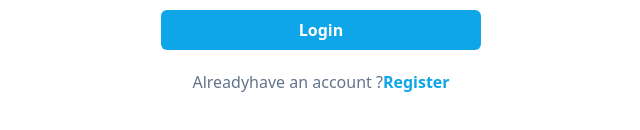
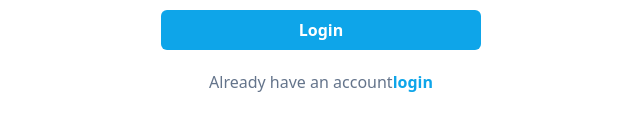
Before and after one commit to RizkyArdiansyahhh/react-with-tailwind, a React (Vite) app in the folder react-app/: page /register in a window 1280 px wide. Shown: the part 562-692 px from the top of the page, without its empty margins (319-959 px from the left). Built offline with nearby package versions, Linux system fonts and the light colour scheme.

Commit message:
conditional rendering

```diff
--- a/react-app/src/Pages/login.jsx
+++ b/react-app/src/Pages/login.jsx
@@ -3,7 +3,7 @@ import FormLogin from "../components/Fragments/FormLogin";
 
 const LoginPage = () => {
   return (
-    <AuthLayout title="Login" text="Don't have an account ?" link="/register">
+    <AuthLayout title="Login" type="login">
       <FormLogin />
     </AuthLayout>
   );
--- a/react-app/src/Pages/register.jsx
+++ b/react-app/src/Pages/register.jsx
@@ -2,7 +2,7 @@ import AuthLayout from "../components/Layouts/AuthLayout";
 import FormRegister from "../components/Fragments/FormRegister";
 const RegisterPage = () => {
   return (
-    <AuthLayout title="Register" text="Alreadyhave an account ?" link="/login">
+    <AuthLayout title="Register" type="register">
       <FormRegister />
     </AuthLayout>
   );
--- a/react-app/src/components/Layouts/AuthLayout.jsx
+++ b/react-app/src/components/Layouts/AuthLayout.jsx
@@ -1,6 +1,7 @@
 /* eslint-disable react/prop-types */
+import { Link } from "react-router-dom";
 const AuthLayout = (props) => {
-  const { children, title, text, link } = props;
+  const { children, title, type } = props;
   return (
     <div className="flex justify-center min-h-screen gap-x-3 items-center ">
       <div className="w-full max-w-xs">
@@ -9,16 +10,26 @@ const AuthLayout = (props) => {
           Welcome, Please enter your details
         </p>
         {children}
-        <div className="text-center mt-5 text-slate-500">
-          <p>
-            {text}
-            <a className="font-bold text-sky-500" href={link}>
-              {title}
-            </a>
-          </p>
-        </div>
+        <Navigation type={type} />
       </div>
     </div>
   );
 };
+
+const Navigation = ({ type }) => {
+  const text =
+    type === "login" ? "Don't have an account" : "Already have an account";
+  const link = type === "login" ? "register" : "login";
+
+  return (
+    <div className="text-center mt-5 text-slate-500">
+      <p>
+        {text}
+        <Link className="font-bold text-sky-500" to={`/${link}`}>
+          {link}
+        </Link>
+      </p>
+    </div>
+  );
+};
 export default AuthLayout;
```
